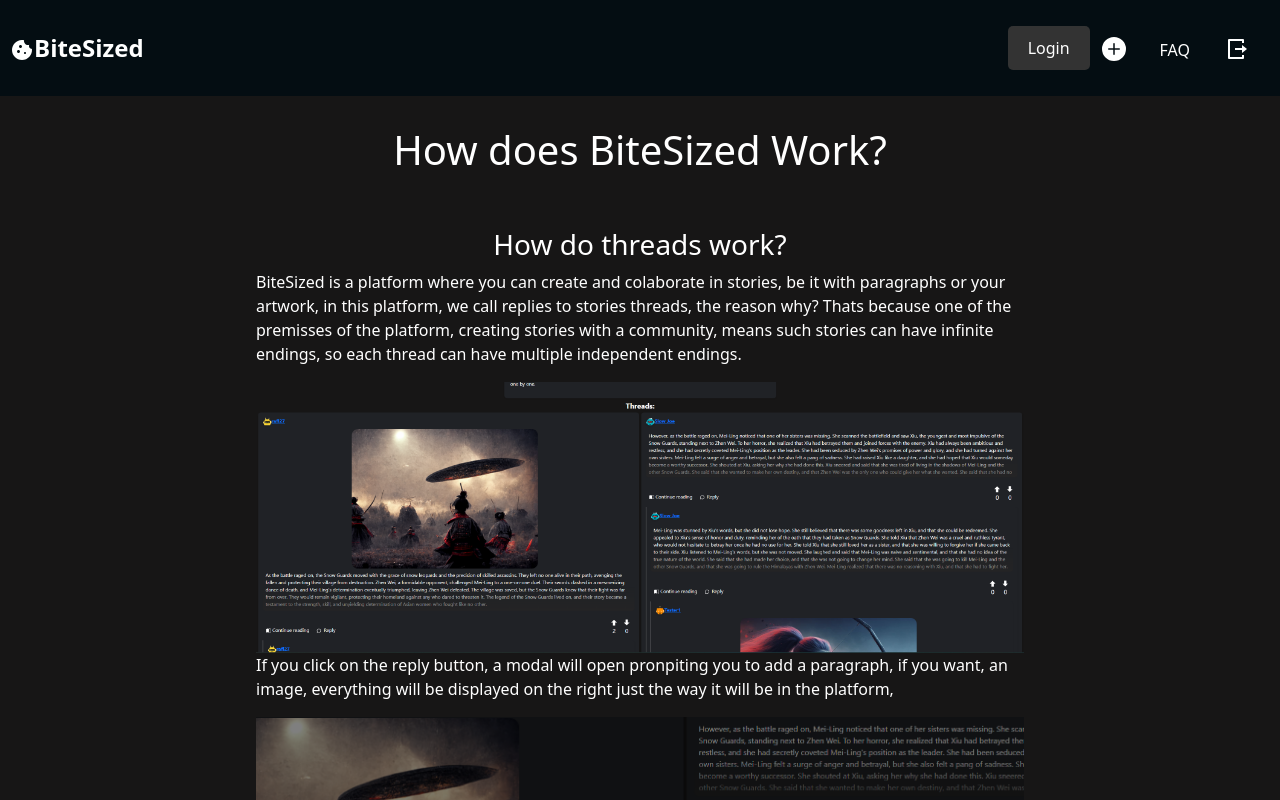
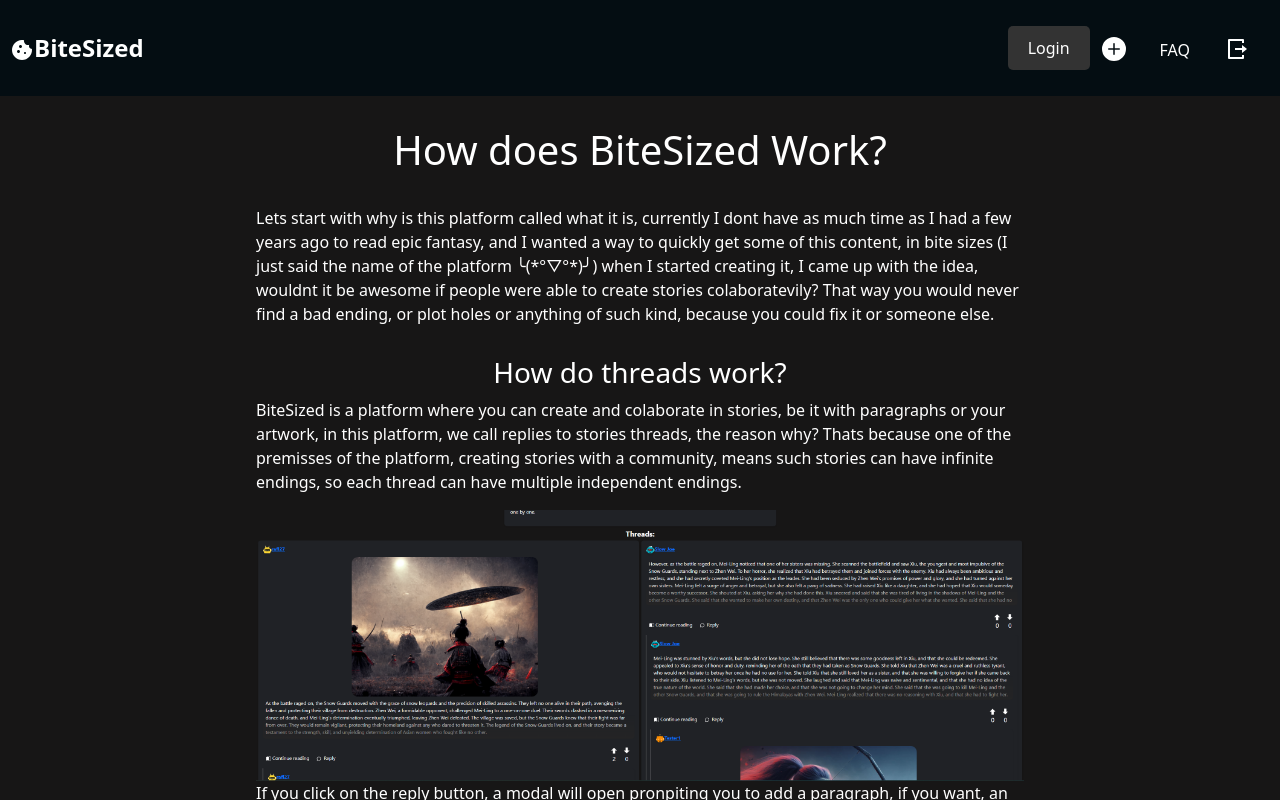
Before and after one commit to Rafl27/biteSized-app, a React (Vite) app: page /get-started in a window 1280 px wide. Shown: the top 800 px of the page. Built offline with nearby package versions, Linux system fonts and the light colour scheme.

Commit message:
bite sized story.

```diff
--- a/src/pages/learnMore/LearnMore.tsx
+++ b/src/pages/learnMore/LearnMore.tsx
@@ -7,6 +7,7 @@ const LearnMore = () => {
         <div>
             <TopBar />
             <h1 className="titles">How does BiteSized Work?</h1>
+            <p className="paragraphs">Lets start with why is this platform called what it is, currently I dont have as much time as I had a few years ago to read epic fantasy, and I wanted a way to quickly get some of this content, in bite sizes (I just said the name of the platform ╰(*°▽°*)╯) when I started creating it, I came up with the idea, wouldnt it be awesome if people were able to create stories colaboratevily? That way you would never find a bad ending, or plot holes or anything of such kind, because you could fix it or someone else.</p>
 
             <h3 className="titles">How do threads work?</h3>
             <p className="paragraphs">BiteSized is a platform where you can create and colaborate in stories, be it with paragraphs or your artwork, in this platform, we call replies to stories threads, the reason why? Thats because one of the premisses of the platform, creating stories with a community, means such stories can have infinite endings, so each thread can have multiple independent endings.</p>
```
